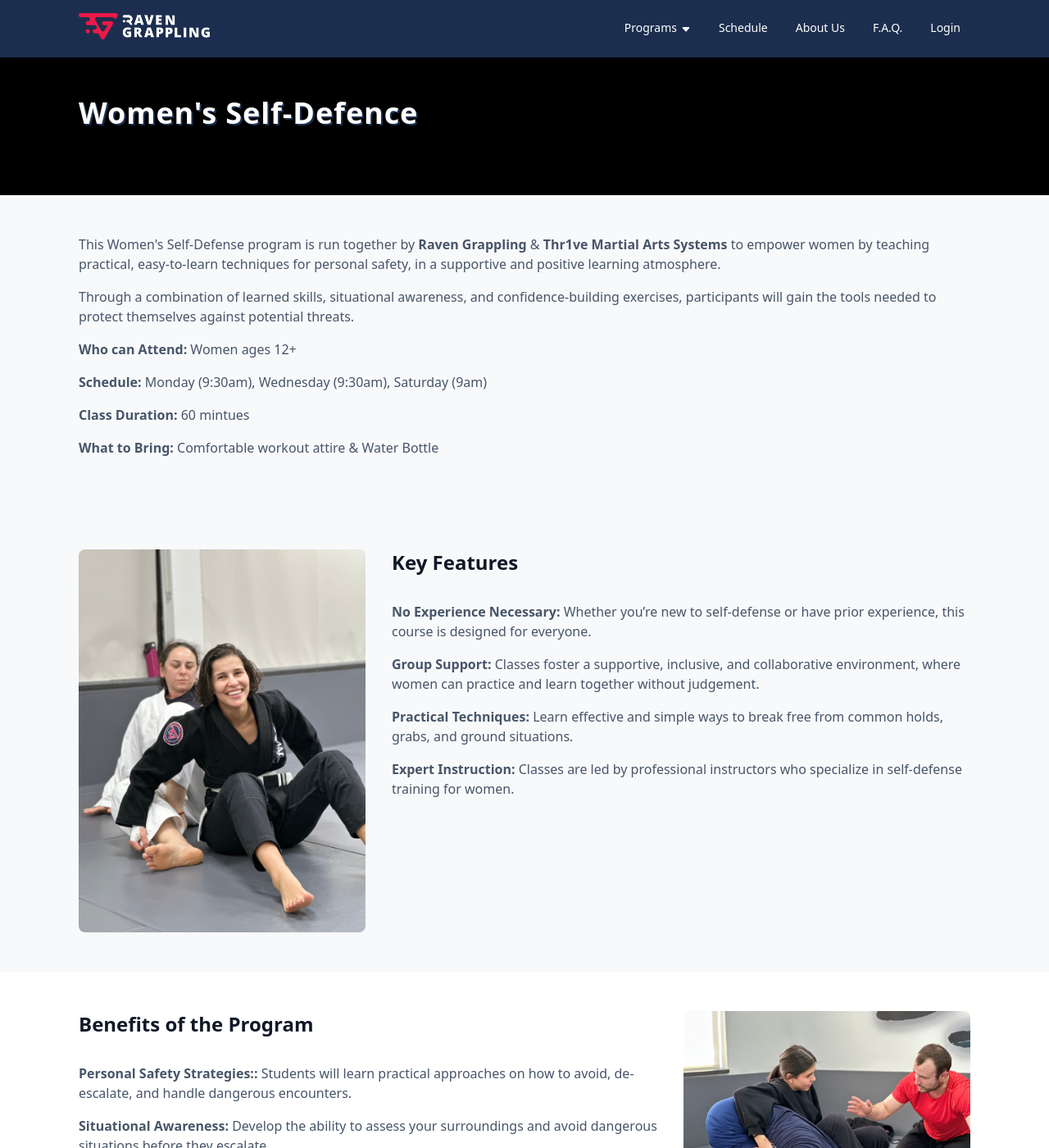
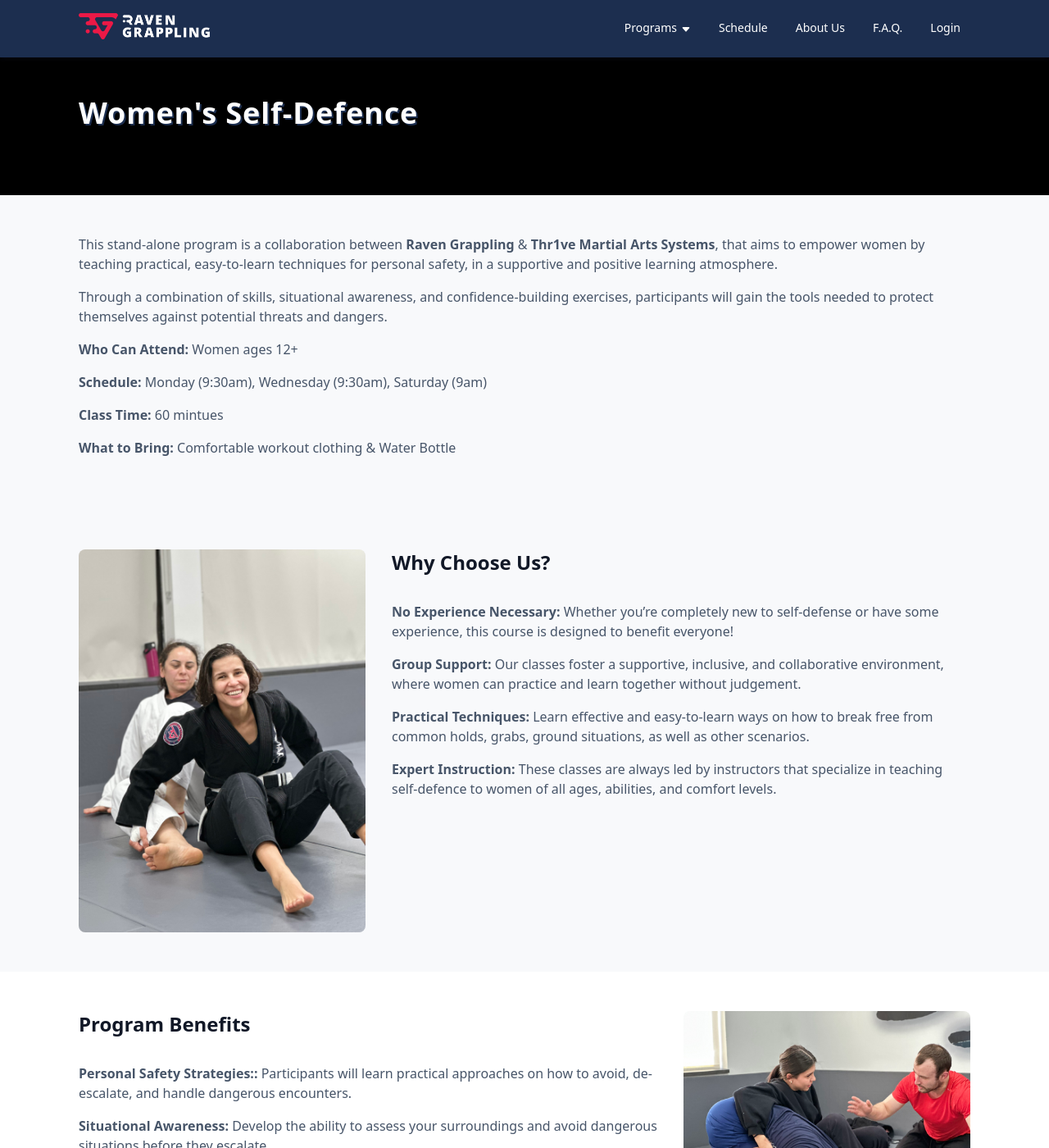
Before and after one commit to RavenGrappling/RavenGrappling.github.io, a Jekyll site: the page built from pages/women's-self-defence.html, in a window 1280 px wide and 1400 px high. Shown: the whole window at 82% size. Built offline with Jekyll 4.4.1, drawn with Linux system fonts in a browser that asks for light colours; some of the changed text lies outside the part shown.

Commit message:
Update women's-self-defence.html

```diff
--- a/pages/women's-self-defence.html
+++ b/pages/women's-self-defence.html
@@ -16,23 +16,23 @@ permalink: /women's-self-defence-coquitlam
 <div class="section-bg">
   <section>
     <p>
-      This Women's Self-Defense program is run together by <strong>Raven Grappling</strong> & <strong>Thr1ve Martial Arts Systems</strong> to empower women by teaching practical, easy-to-learn techniques for personal safety, in a supportive and positive learning atmosphere.
+      This stand-alone program is a collaboration between <strong>Raven Grappling</strong> & <strong>Thr1ve Martial Arts Systems</strong>, that aims to empower women by teaching practical, easy-to-learn techniques for personal safety, in a supportive and positive learning atmosphere.
     </p>
     <p>
-      Through a combination of learned skills, situational awareness, and confidence-building exercises, participants will gain the tools needed to protect themselves against potential threats.
+      Through a combination of skills, situational awareness, and confidence-building exercises, participants will gain the tools needed to protect themselves against potential threats and dangers.
     </p>
     <p>
-      <strong> Who can Attend:</strong>
+      <strong> Who Can Attend:</strong>
       Women ages 12+
     </p>
     <p>
       <strong>Schedule:</strong> Monday (9:30am), Wednesday (9:30am), Saturday (9am)
     </p>
     <p>
-     <strong>Class Duration:</strong> 60 mintues
+     <strong>Class Time:</strong> 60 mintues
     </p>
     <p>
-      <strong>What to Bring:</strong> Comfortable workout attire & Water Bottle
+      <strong>What to Bring:</strong> Comfortable workout clothing & Water Bottle
     </p>
 </div>
 
@@ -40,23 +40,23 @@ permalink: /women's-self-defence-coquitlam
   <section>
     <div class="flex flex-reverse">
       <div>
-        <h2>Key Features</h2>
+        <h2>Why Choose Us?</h2>
 
         <p>
           <strong>No Experience Necessary:</strong>
-          Whether you’re new to self-defense or have prior experience, this course is designed for everyone.
+          Whether you’re completely new to self-defense or have some experience, this course is designed to benefit everyone!
         </p>
         <p>
           <strong>Group Support:</strong>
-          Classes foster a supportive, inclusive, and collaborative environment, where women can practice and learn together without judgement.
+          Our classes foster a supportive, inclusive, and collaborative environment, where women can practice and learn together without judgement.
         </p>
         <p>
           <strong>Practical Techniques:</strong>
-          Learn effective and simple ways to break free from common holds, grabs, and ground situations.
+          Learn effective and easy-to-learn ways on how to break free from common holds, grabs, ground situations, as well as other scenarios.
         </p>
         <p>
           <strong>Expert Instruction:</strong>
-          Classes are led by professional instructors who specialize in self-defense training for women.
+          These classes are always led by instructors that specialize in teaching self-defence to women of all ages, abilities, and comfort levels.
         </p>
       </div>
 
@@ -70,11 +70,11 @@ permalink: /women's-self-defence-coquitlam
 <section>
   <div class="flex">
     <div>
-      <h2>Benefits of the Program</h2>
+      <h2>Program Benefits</h2>
 
       <p>
         <strong>Personal Safety Strategies::</strong>
-        Students will learn practical approaches on how to avoid, de-escalate, and handle dangerous encounters.
+        Participants will learn practical approaches on how to avoid, de-escalate, and handle dangerous encounters.
       </p>
       <p>
         <strong>Situational Awareness:</strong>
@@ -95,7 +95,7 @@ permalink: /women's-self-defence-coquitlam
 <section>
   <div class="flex">
     <div>
-      <h2>Course Content</h2>
+      <h2>What to Expect</h2>
 
       <p>
         <strong>Stand-Up Techniques:</strong>
@@ -118,7 +118,7 @@ permalink: /women's-self-defence-coquitlam
 </section>
 
 <section class="text-center">
-  <a href="mailto:info@ravengrappling.com"" class="large-button">
-    RSVP Your Spot
+  <a href="mailto:info@tgaacademy.com"" class="large-button">
+    Reserve Your Spot
   </a>
 </section>
```
Also changed, not shown: other parts of pages/women's-self-defence.html (+1 -1 lines).
